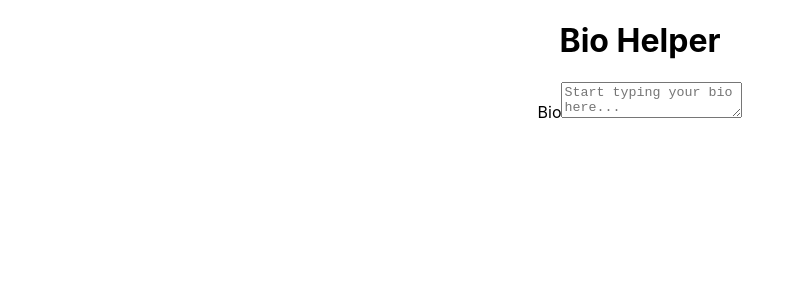
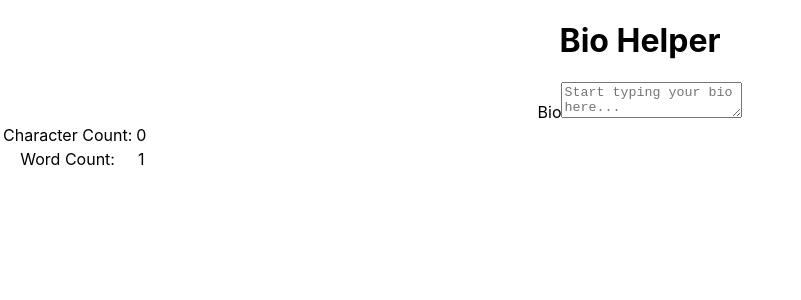
Before and after one commit to DruSerkes/bio-helper, a React (Create React App) app: page / in a window 1280 px wide. Shown: the top 300 px of the page, without its empty margins (0-801 px from the left). Built offline with nearby package versions, Linux system fonts and the light colour scheme.

Commit message:
update propname

```diff
--- a/src/App.tsx
+++ b/src/App.tsx
@@ -2,7 +2,7 @@ import React from 'react';
 import './App.css';
 import { UserInput } from './components/UserInput';
 import { useLocalStorage } from './hooks/useLocalStorage';
-
+import { CounterTable } from './components/CounterTable';
 /*
 TODO
 3. Add character / word count component
@@ -17,11 +17,12 @@ TODO
 */
 
 export const App: React.FC = () => {
-  const [value, setValue] = useLocalStorage('user-bio', '');
+  const [bio, setBio] = useLocalStorage('user-bio', '');
   return (
     <div className="App">
       <h1>Bio Helper</h1>
-      <UserInput input={value} setInput={setValue} />
+      <UserInput input={bio} setInput={setBio} />
+      <CounterTable bio={bio} />
     </div>
   );
 };
--- a/src/components/CounterTable.tsx
+++ b/src/components/CounterTable.tsx
@@ -1,12 +1,12 @@
 import * as React from 'react';
 
 interface CounterTableProps {
-  value: string
+  bio: string
 };
 
-export const CounterTable: React.FC<CounterTableProps> = ({ value }) => {
-  const characterCount = value.length;
-  const wordCount = value.split(' ').length;
+export const CounterTable: React.FC<CounterTableProps> = ({ bio }) => {
+  const characterCount = bio.length;
+  const wordCount = bio.split(' ').length;
   return (
     <table className="CounterTable">
       <tbody>
```
Also changed, not shown: 1 other file (tests, documents, lock files or other folders).
